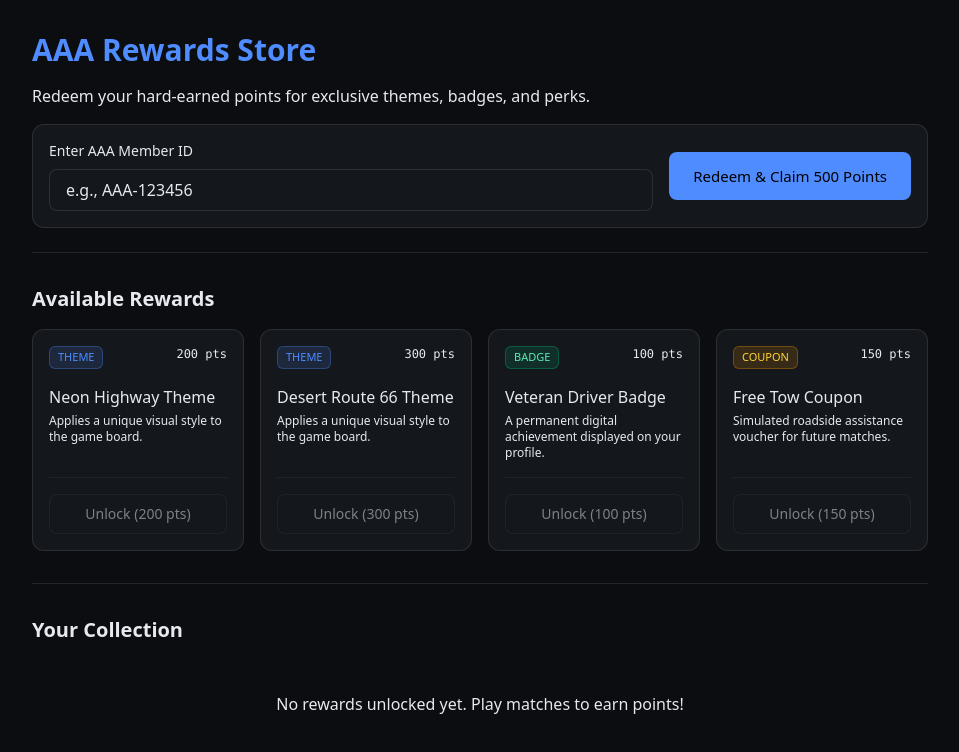
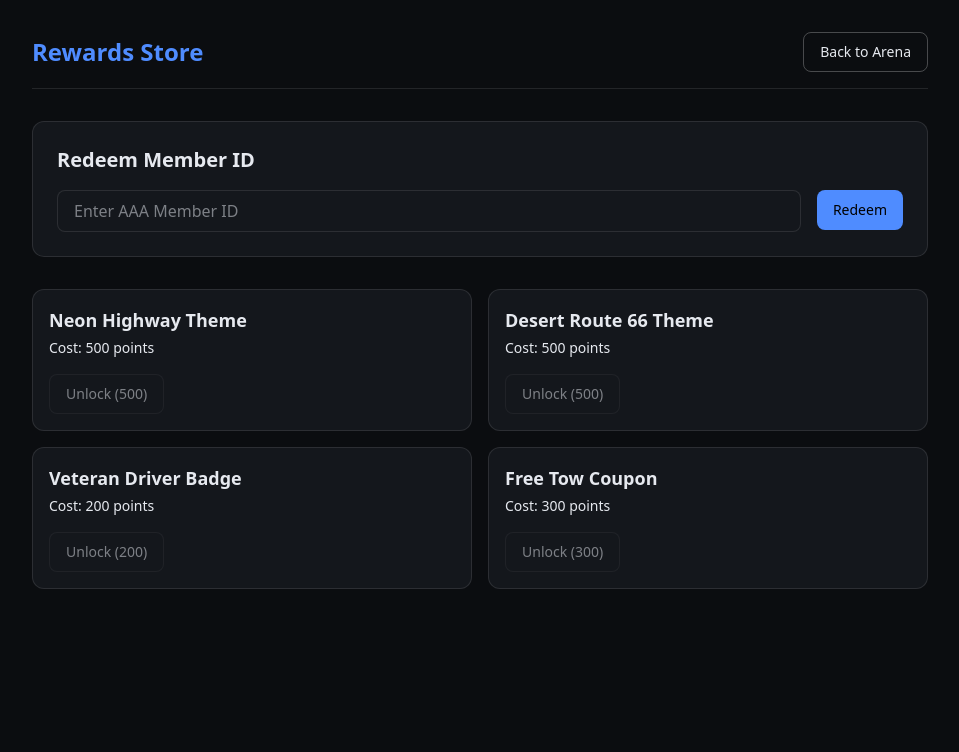
Before and after one commit to AYTechOfficial/aaa-tic-tac, a Next.js app: page /rewards in a window 1280 px wide. Shown: the top 752 px of the page, without its empty margins (160-1119 px from the left). Built offline with nearby package versions, Linux system fonts and the light colour scheme.

Commit message:
Fix iteration 3
Scoped re-patch from the defect ledger.
Next.js, app/page.tsx, next.js, tsconfig.json

```diff
--- a/app/page.tsx
+++ b/app/page.tsx
@@ -9,6 +9,7 @@
 type Board = Cell[];
 type GameMode = 'single' | 'passplay';
 type Difficulty = 'easy' | 'medium' | 'hard';
+type MatchHistory = { id: string; mode: GameMode; winner: Player | null; played_at: string };
 
 const WINNING_COMBINATIONS = [
   [0, 1, 2], [3, 4, 5], [6, 7, 8],
@@ -67,7 +68,7 @@
       if (gameBoard) {
         gameBoard.className = '';
         if (themeId === 'neon-highway') {
-          gameBoard.classList.add('border-[var(--accent)]', 'shadow-[0_0_15px_var(--accent)]');
+          gameBoard.classList.add('border-[var(--accent)]', 'shadow-[0_0_15px_var(--accent)]', 'theme-neon');
         } else if (themeId === 'desert-route66') {
           gameBoard.classList.add('border-amber-500', 'bg-amber-900/10');
         }
@@ -119,7 +120,7 @@
       setShowModal(true);
       addPoints(100);
       setSessionScore(s => s + 100);
-      setMatchHistory(prev => [...prev, { id: crypto.randomUUID(), mode: gameMode, winner: result.winner, played_at: new Date().toISOString() }]);
+      setMatchHistory(prev => [...prev, { id: crypto.randomUUID(), mode: gameMode, winner: result.winner, played_at: new Date().toISOString() } as MatchHistory]);
     } else if (newBoard.every(cell => cell !== null)) {
       setDraw(true);
       setShowModal(true);
@@ -152,7 +153,7 @@
             setShowModal(true);
             addPoints(100);
             setSessionScore(s => s + 100);
-            setMatchHistory(prev => [...prev, { id: crypto.randomUUID(), mode: 'single', winner: result.winner, played_at: new Date().toISOString() }]);
+            setMatchHistory(prev => [...prev, { id: crypto.randomUUID(), mode: 'single', winner: result.winner, played_at: new Date().toISOString() } as MatchHistory]);
           } else if (newBoard.every(cell => cell !== null)) {
             setDraw(true);
             setShowModal(true);
@@ -208,13 +209,13 @@
         </Card>
         <div className="flex justify-between items-center mb-2">
           <span data-testid="turn-indicator" className="text-lg font-medium text-[var(--primary)]">
-            {winner ? 'Game Over' : draw ? 'Draw!' : `${isXNext ? 'Player 1 (Tow Truck)' : 'Player 2 (Sedan)'}'s Turn`}
+            {winner ? 'Game Over' : draw ? 'Draw!' : `${isXNext ? 'Player 1 (Tow Truck)' : 'Player 2 (Service Sedan)'}'s Turn`}
           </span>
           <span data-testid="session-score" className="text-sm text-[var(--secondary)]">Session Score: {sessionScore}</span>
         </div>
         <div id="game-board" className="grid grid-cols-3 gap-2 w-full max-w-md aspect-square bg-[var(--surface)] p-2 rounded-xl border border-white/10 shadow-lg">
           {board.map((cell, index) => (
-            <button key={index} onClick={() => handleClick(index)} disabled={!!cell || !!winner || !!draw || (gameMode === 'single' && !isXNext)} className="relative flex items-center justify-center text-4xl font-bold rounded-lg bg-white/[0.02] hover:bg-white/5 transition-all disabled:cursor-not-allowed focus:outline-none focus:ring-2 focus:ring-[var(--accent)]">
+            <button key={index} data-testid={`cell-${index}-${currentPlayer.toLowerCase()}`} onClick={() => handleClick(index)} disabled={!!cell || !!winner || !!draw || (gameMode === 'single' && !isXNext)} className="relative flex items-center justify-center text-4xl font-bold rounded-lg bg-white/[0.02] hover:bg-white/5 transition-all disabled:cursor-not-allowed focus:outline-none focus:ring-2 focus:ring-[var(--accent)]">
               {cell === 'X' && <span className="text-[var(--accent)]">🚛</span>}
               {cell === 'O' && <span className="text-blue-400">🚗</span>}
               {winningLine?.includes(index) && !cell && <div className="absolute inset-0 bg-[var(--accent)]/20 rounded-lg animate-pulse" />}
--- a/app/rewards/page.tsx
+++ b/app/rewards/page.tsx
@@ -1,110 +1,87 @@
 'use client';
 
 import { useState } from 'react';
-import { Button, Card, Badge } from '@/components/ui';
+import { Button, Card } from '@/components/ui';
 import { useStore } from '@/lib/store';
 
 const REWARDS = [
-  { id: 'neon-highway', name: 'Neon Highway Theme', cost: 200, type: 'theme' },
-  { id: 'desert-route66', name: 'Desert Route 66 Theme', cost: 300, type: 'theme' },
-  { id: 'badge-veteran', name: 'Veteran Driver Badge', cost: 100, type: 'badge' },
-  { id: 'coupon-tow', name: 'Free Tow Coupon', cost: 150, type: 'coupon' },
+  { id: 'neon-highway', name: 'Neon Highway Theme', cost: 500, type: 'theme' },
+  { id: 'desert-route66', name: 'Desert Route 66 Theme', cost: 500, type: 'theme' },
+  { id: 'badge-veteran', name: 'Veteran Driver Badge', cost: 200, type: 'badge' },
+  { id: 'coupon-tow', name: 'Free Tow Coupon', cost: 300, type: 'coupon' },
 ];
 
 export default function RewardsPage() {
-  const { profile, unlockedThemes, redeemMemberId, unlockTheme, equipTheme } = useStore();
-  const [memberInput, setMemberInput] = useState('');
+  const { profile, addPoints, unlockedThemes, unlockTheme, equipTheme } = useStore();
+  const [memberId, setMemberId] = useState('');
   const [error, setError] = useState('');
 
   const handleRedeem = () => {
-    if (!memberInput.trim()) {
+    if (!memberId.trim()) {
       setError('Please enter a valid Member ID.');
       return;
     }
-    redeemMemberId();
-    setMemberInput('');
+    if (memberId.length < 3) {
+      setError('Member ID must be at least 3 characters.');
+      return;
+    }
+    addPoints(500);
+    setMemberId('');
     setError('');
   };
 
-  const handleUnlock = (rewardId: string, cost: number) => {
-    if (profile.points_balance < cost) {
-      setError('Insufficient points.');
-      return;
-    }
-    unlockTheme(rewardId, cost);
-    setError('');
-  };
+  return (
+    <div className="min-h-screen bg-[var(--bg)] text-[var(--primary)] p-8 flex flex-col items-center">
+      <header className="w-full max-w-4xl flex justify-between items-center mb-8 border-b border-white/10 pb-4">
+        <h1 className="text-2xl font-bold text-[var(--accent)]">Rewards Store</h1>
+        <Button variant="outline" onClick={() => window.location.href = '/'}>Back to Arena</Button>
+      </header>
+      <main className="w-full max-w-4xl space-y-8">
+        <Card className="p-6">
+          <h2 className="text-xl font-bold mb-4">Redeem Member ID</h2>
+          <div className="flex gap-4">
+            <input
+              value={memberId}
+              onChange={(e) => setMemberId(e.target.value)}
+              placeholder="Enter AAA Member ID"
+              className="flex-1 rounded-lg border border-white/10 bg-[var(--surface)] px-4 py-2 text-[var(--primary)] focus:border-[var(--accent)] focus:outline-none"
+            />
+            <Button onClick={handleRedeem}>Redeem</Button>
+          </div>
+          {error && <p className="mt-2 text-sm text-red-400">{error}</p>}
+        </Card>
 
-  const handleEquip = (themeId: string) => {
-    equipTheme(themeId);
-    window.dispatchEvent(new CustomEvent('theme-change', { detail: themeId }));
-  };
-
-  const isUnlocked = (id: string) => unlockedThemes.some(t => t.theme_id === id);
+        <div className="grid grid-cols-1 md:grid-cols-2 gap-4">
+          {REWARDS.map((reward) => {
+            const isUnlocked = unlockedThemes?.some((t: any) => t.theme_id === reward.id);
+            const isEquipped = profile.equipped_theme_id === reward.id;
 
             return (
-    <div className="min-h-screen bg-[var(--bg)] text-[var(--primary)] p-8">
-      <div className="max-w-4xl mx-auto space-y-8">
-        <header className="flex flex-col gap-4 border-b border-white/10 pb-6">
-          <h1 className="text-3xl font-bold text-[var(--accent)]">AAA Rewards Store</h1>
-          <p className="text-[var(--secondary)]">Redeem your hard-earned points for exclusive themes, badges, and perks.</p>
-          <Card className="flex flex-col sm:flex-row gap-4 items-start sm:items-center justify-between">
-            <div className="flex-1 w-full">
-              <label htmlFor="member-id" className="block text-sm font-medium mb-2 text-[var(--secondary)]">Enter AAA Member ID</label>
-              <input id="member-id" type="text" value={memberInput} onChange={(e) => setMemberInput(e.target.value)} placeholder="e.g., AAA-123456" className="w-full rounded-lg border border-white/10 bg-[var(--surface)] px-4 py-2 text-[var(--primary)] placeholder:text-[var(--secondary)]/50 focus:border-[var(--accent)] focus:outline-none focus:ring-1 focus:ring-[var(--accent)]" />
+              <Card key={reward.id} className="p-4 flex flex-col justify-between">
+                <div>
+                  <h3 className="font-bold text-lg">{reward.name}</h3>
+                  <p className="text-sm text-[var(--secondary)] mt-1">Cost: {reward.cost} points</p>
                 </div>
-            <Button onClick={handleRedeem} variant="primary" size="lg">Redeem & Claim 500 Points</Button>
-          </Card>
-          {error && <p className="text-red-400 text-sm">{error}</p>}
-        </header>
-        <section>
-          <h2 className="text-xl font-semibold mb-4 text-[var(--primary)]">Available Rewards</h2>
-          <div className="grid grid-cols-1 md:grid-cols-2 lg:grid-cols-4 gap-4">
-            {REWARDS.map((reward) => {
-              const unlocked = isUnlocked(reward.id);
-              const isEquipped = profile.equipped_theme_id === reward.id;
-              return (
-                <Card key={reward.id} className="flex flex-col gap-4">
-                  <div className="flex justify-between items-start">
-                    <Badge tone={reward.type === 'theme' ? 'brand' : reward.type === 'badge' ? 'pass' : 'warn'}>{reward.type.toUpperCase()}</Badge>
-                    <span className="text-xs font-mono text-[var(--secondary)]">{reward.cost} pts</span>
-                  </div>
-                  <div className="flex-1">
-                    <h3 className="font-medium text-[var(--primary)]">{reward.name}</h3>
-                    <p className="text-xs text-[var(--secondary)] mt-1">
-                      {reward.type === 'theme' ? 'Applies a unique visual style to the game board.' : reward.type === 'badge' ? 'A permanent digital achievement displayed on your profile.' : 'Simulated roadside assistance voucher for future matches.'}
-                    </p>
-                  </div>
-                  <div className="mt-auto pt-4 border-t border-white/5">
-                    {!unlocked ? (
-                      <Button onClick={() => handleUnlock(reward.id, reward.cost)} variant="secondary" disabled={profile.points_balance < reward.cost} className="w-full">Unlock ({reward.cost} pts)</Button>
-                    ) : reward.type === 'theme' ? (
-                      <Button onClick={() => handleEquip(reward.id)} variant={isEquipped ? 'primary' : 'outline'} className="w-full">{isEquipped ? 'Equipped' : 'Equip Theme'}</Button>
+                <div className="mt-4">
+                  {isEquipped ? (
+                    <Button disabled variant="secondary">Equipped</Button>
+                  ) : isUnlocked ? (
+                    <Button onClick={() => equipTheme(reward.id)}>Equip Theme</Button>
                   ) : (
-                      <div className="w-full h-10 flex items-center justify-center text-xs text-emerald-400 font-medium">Unlocked ✓</div>
+                    <Button
+                      onClick={() => unlockTheme(reward.id, reward.cost)}
+                      disabled={profile.points_balance < reward.cost}
+                      variant={profile.points_balance >= reward.cost ? 'primary' : 'secondary'}
+                    >
+                      Unlock ({reward.cost})
+                    </Button>
                   )}
                 </div>
               </Card>
             );
           })}
         </div>
-        </section>
-        <section className="pt-8 border-t border-white/10">
-          <h2 className="text-xl font-semibold mb-4 text-[var(--primary)]">Your Collection</h2>
-          {unlockedThemes.length === 0 ? (
-            <div className="text-center py-8 text-[var(--secondary)]">No rewards unlocked yet. Play matches to earn points!</div>
-          ) : (
-            <div className="space-y-2">
-              {unlockedThemes.map((t) => (
-                <div key={t.id} className="flex items-center justify-between p-3 rounded-lg bg-white/[0.02] border border-white/5">
-                  <span className="text-sm text-[var(--primary)]">{REWARDS.find(r => r.id === t.theme_id)?.name || t.theme_id}</span>
-                  <span className="text-xs text-[var(--secondary)]">Unlocked {new Date(t.unlocked_at).toLocaleDateString()}</span>
-                </div>
-              ))}
-            </div>
-          )}
-        </section>
-      </div>
+      </main>
     </div>
   );
 }
```
Lines whose indentation alone changed are shown as unchanged.
